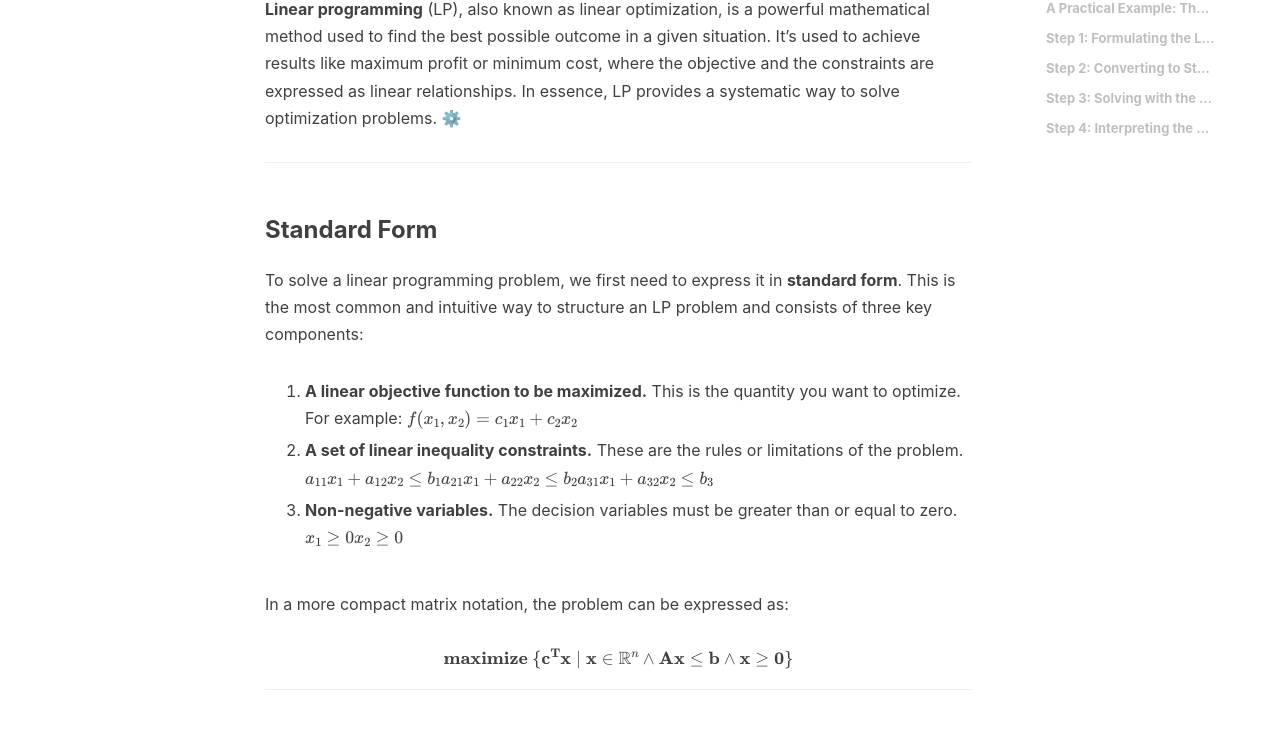
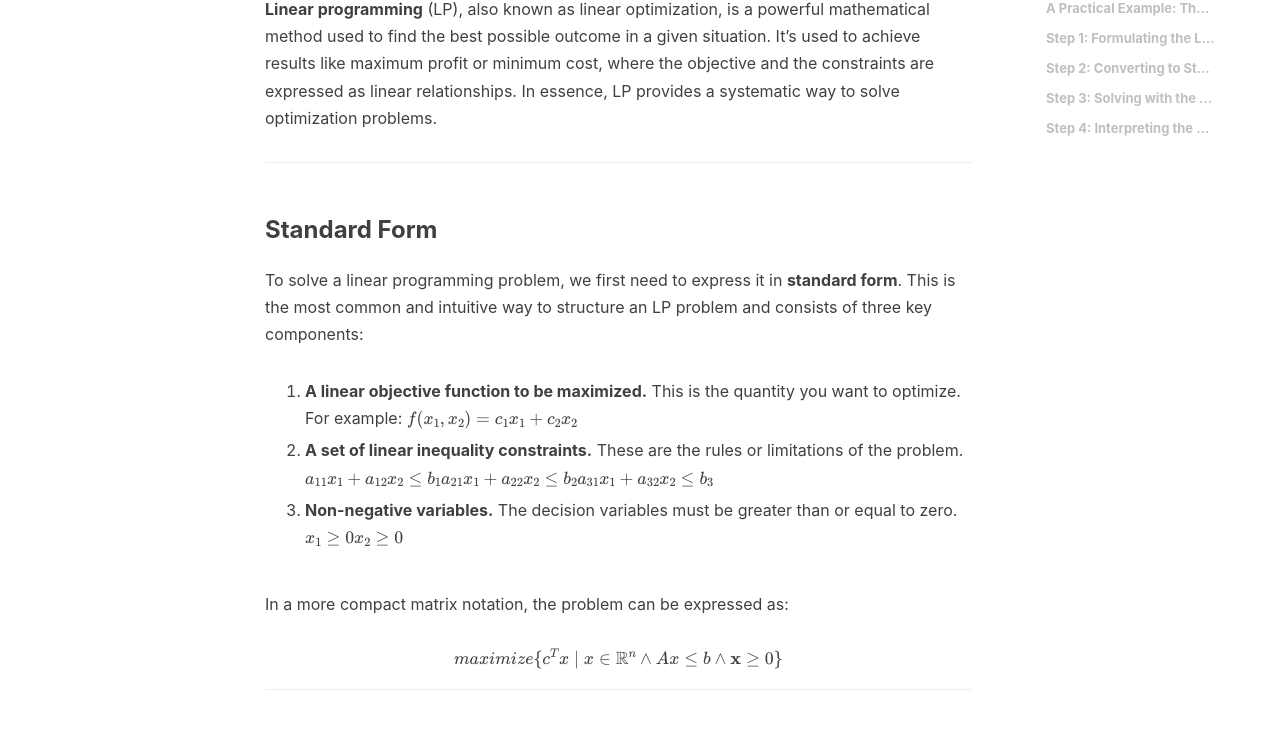
Before and after one commit to farmer3-c/farmer3-c.github.io, a Jekyll site: the page built from _posts/2025-09-14-introduction-to-linear-programing.md, in a window 1280 px wide and 1400 px high, scrolled down 455 px. Shown: the part 261-1005 px from the top of the window. Built offline with Jekyll 4.4.1, drawn with Linux system fonts in a browser that asks for light colours; nearby versions of some CDN libraries; formulas are drawn with MathJax 3; comment, search, counter and statistics services are not loaded; some of the changed text lies outside the part shown.

Commit message:
change 2

```diff
--- a/_posts/2025-09-14-introduction-to-linear-programing.md
+++ b/_posts/2025-09-14-introduction-to-linear-programing.md
@@ -11,7 +11,7 @@
 
 ## What is Linear Programming?
 
-**Linear programming** (LP), also known as linear optimization, is a powerful mathematical method used to find the best possible outcome in a given situation. It's used to achieve results like maximum profit or minimum cost, where the objective and the constraints are expressed as linear relationships. In essence, LP provides a systematic way to solve optimization problems. ⚙️
+**Linear programming** (LP), also known as linear optimization, is a powerful mathematical method used to find the best possible outcome in a given situation. It's used to achieve results like maximum profit or minimum cost, where the objective and the constraints are expressed as linear relationships. In essence, LP provides a systematic way to solve optimization problems.
 
 ---
 
@@ -37,7 +37,7 @@
 
 In a more compact matrix notation, the problem can be expressed as:
 
-$$\textbf{maximize } \{ \mathbf{c^{T}x} \mid \mathbf{x} \in \mathbb{R}^{n} \land \mathbf{Ax} \leq \mathbf{b} \land \mathbf{x} \geq \mathbf{0} \}$$
+$${maximize } \{ {c^{T}x} \mid {x} \in \mathbb{R}^{n} \land {Ax} \leq {b} \land \mathbf{x} \geq {0} \}$$
 
 ---
 
@@ -45,7 +45,7 @@
 
 Let's apply these concepts to a real-world scenario. An oil refinery produces two products: **jet fuel** and **gasoline**.
 
-* The profit is **$0.10 per barrel** for jet fuel and **\$0.20 per barrel** for gasoline.
+* The profit is **$0.10 per barrel** for jet fuel and **$0.20 per barrel** for gasoline.
 * The refinery has **10,000 barrels** of crude oil available.
 * A government contract requires at least **1,000 barrels** of jet fuel.
 * A private contract requires at least **2,000 barrels** of gasoline.
@@ -53,9 +53,6 @@
 * Jet fuel is delivered **10 miles** away, and gasoline is transported **30 miles** away.
 
 The question is: **How can the refinery maximize its profit?**
-
-
-
 
 ### Step 1: Formulating the LP Model
 
@@ -111,11 +108,12 @@
 Now we can construct the initial **simplex tableau**, which is a matrix representation of our system.
 
 **Initial Tableau**
+
 | $s_1$ | $s_2$ | $k_1$ | $k_2$ | $Z$ | C | Basic Var. | Ratio |
 |:---:|:---:|:---:|:---:|:---:|:---:|:---:|:---:|
 | 1 | 1 | 1 | 0 | 0 | 7000 | $k_1$ | 7000/1 = 7000 |
-| 10 | **30** | 0 | 1 | 0 | 110000| $k_2$ | 110000/30 ≈ 3667 &larr; |
-| -0.1 | -0.2 &uarr; | 0 | 0 | 1 | 500 | $Z$ | |
+| 10 | **30** | 0 | 1 | 0 | 110000| $k_2$ | 110000/30 ≈ 3667 ← |
+| -0.1 | -0.2 ↑ | 0 | 0 | 1 | 500 | $Z$ | |
 
 **Iteration 1**
 1.  **Identify Pivot Column:** Find the most negative entry in the bottom (objective) row. This is **-0.2**, so the $s_2$ column is our pivot column.
@@ -125,11 +123,12 @@
 After performing the row operations, we get the next tableau.
 
 **Tableau 2**
+
 | $s_1$ | $s_2$ | $k_1$ | $k_2$ | $Z$ | C | Basic Var. | Ratio |
 |:---:|:---:|:---:|:---:|:---:|:---:|:---:|:---:|
-| **2/3** | 0 | 1 | -1/30 | 0 | 10000/3 | $k_1$ | (10000/3) / (2/3) = 5000 &larr; |
+| **2/3** | 0 | 1 | -1/30 | 0 | 10000/3 | $k_1$ | (10000/3) / (2/3) = 5000 ← |
 | 1/3 | 1 | 0 | 1/30 | 0 | 11000/3 | $s_2$ | (11000/3) / (1/3) = 11000 |
-| -1/30 &uarr; | 0 | 0 | 1/150 | 1 | 1233.33 | $Z$ | |
+| -1/30 ↑ | 0 | 0 | 1/150 | 1 | 1233.33 | $Z$ | |
 
 **Iteration 2**
 The bottom row still has a negative entry (**-1/30**), so we repeat the process. The $s_1$ column is the new pivot column. The ratio test identifies the first row as the pivot row.
@@ -137,6 +136,7 @@
 After pivoting on the **2/3** element, we arrive at the final tableau.
 
 **Final Tableau**
+
 | $s_1$ | $s_2$ | $k_1$ | $k_2$ | $Z$ | C | Basic Var. |
 |:---:|:---:|:---:|:---:|:---:|:---:|:---:|
 | 1 | 0 | 1.5 | -0.05 | 0 | 5000 | $s_1$ |
```
